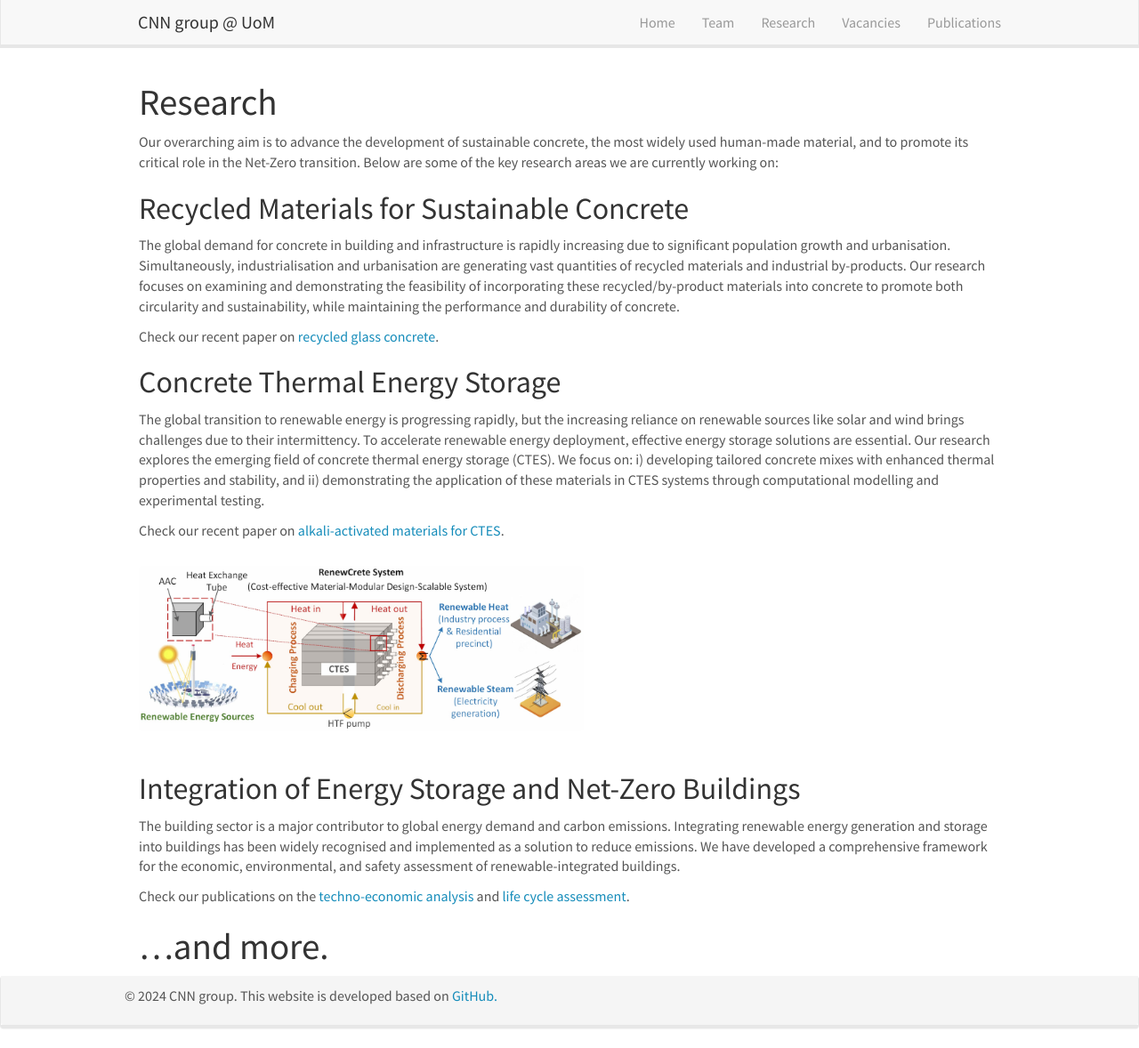
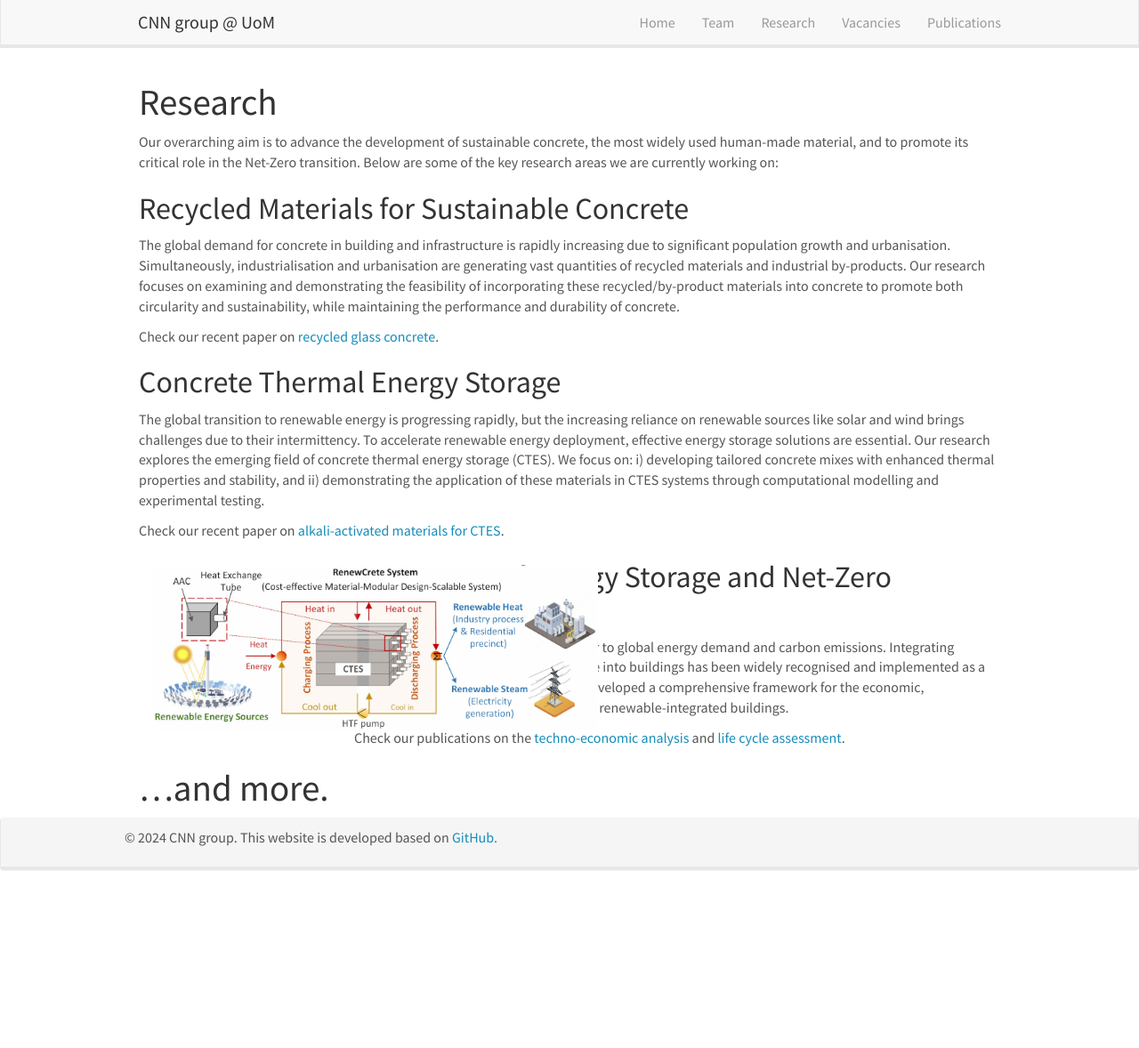
Before and after one commit to tuannguyenngoc/cnn-group, a Jekyll site: the page built from _pages/research.md, in a window 1280 px wide and 1178 px high. Shown: the whole window at 89% size. Built offline with Jekyll 4.4.1, drawn with Linux system fonts in a browser that asks for light colours; nearby versions of some CDN libraries.

Commit message:
Update research.md

```diff
--- a/_pages/research.md
+++ b/_pages/research.md
@@ -19,9 +19,9 @@ Check our recent paper on [recycled glass concrete](https://www.sciencedirect.co
 The global transition to renewable energy is progressing rapidly, but the increasing reliance on renewable sources like solar and wind brings challenges due to their intermittency. To accelerate renewable energy deployment, effective energy storage solutions are essential. Our research explores the emerging field of concrete thermal energy storage (CTES). We focus on: i) developing tailored concrete mixes with enhanced thermal properties and stability, and ii) demonstrating the application of these materials in CTES systems through computational modelling and experimental testing.
 
 Check our recent paper on [alkali-activated materials for CTES](https://www.sciencedirect.com/science/article/pii/S2666165924001285).
-<figure>
+<div class="col-sm-3 clearfix">
   <img src="{{ site.url }}{{ site.baseurl }}/images/home/CTES.jpg" style="width: 500px">
-</figure>
+</div>
 
 
 ## Integration of Energy Storage and Net-Zero Buildings
```
